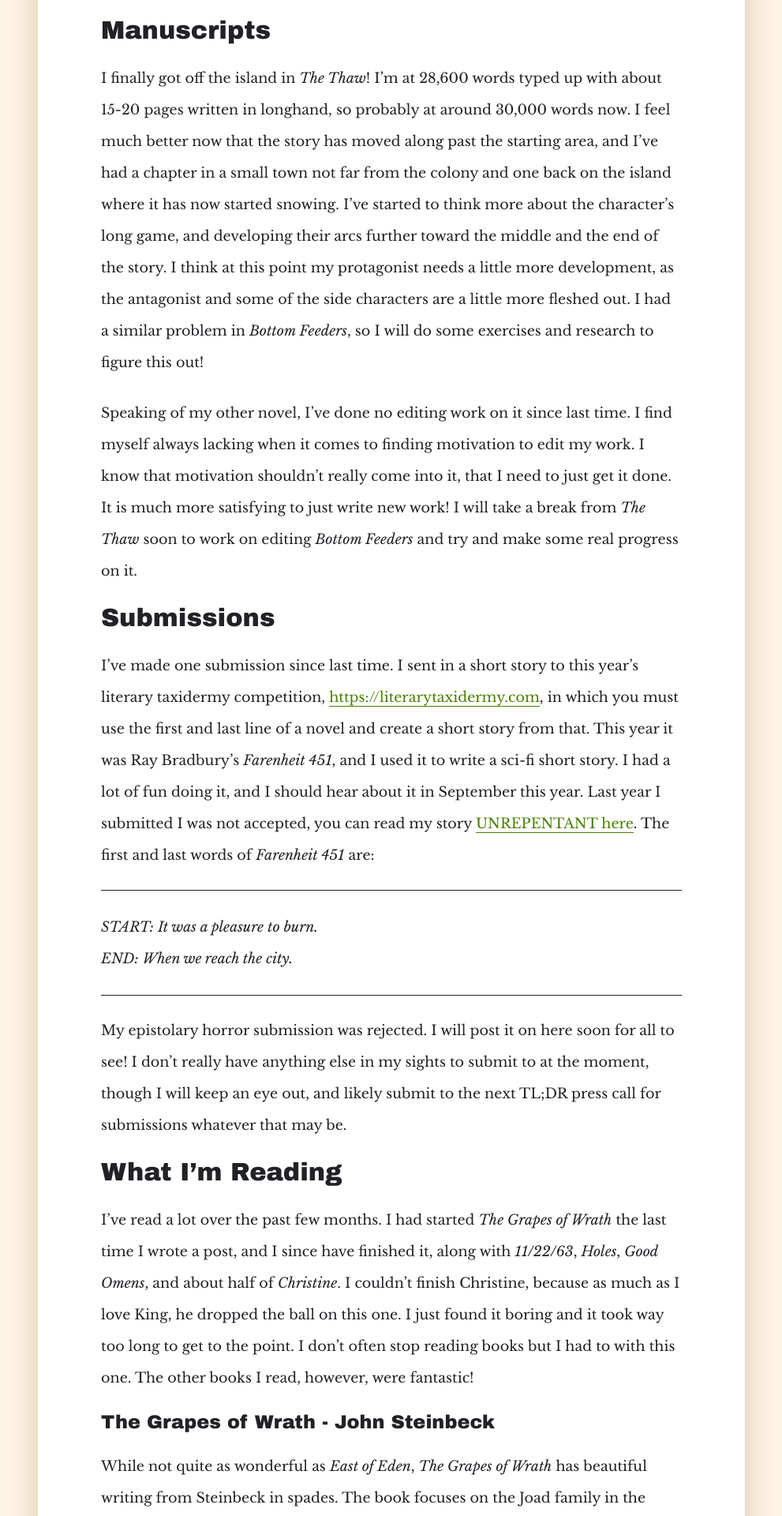
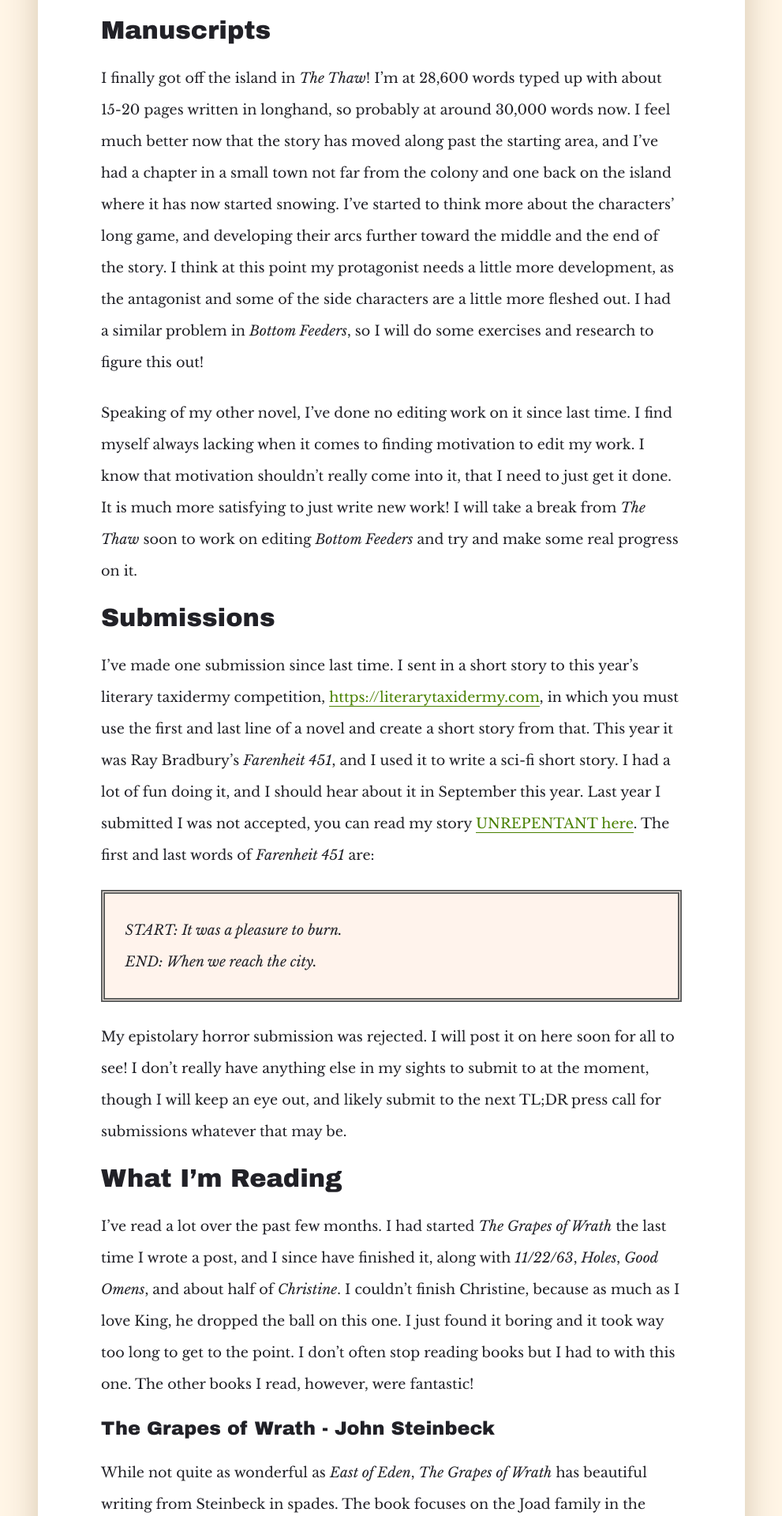
Before and after one commit to martin-brennan/writing.martin-brennan.com, a Jekyll site: the page built from _posts/2019-06-10-now-june-2019.md, in a window 1280 px wide. Shown: the part 626-2546 px from the top of the page at 79% size, without its empty margins (144-1135 px from the left). Built offline with Jekyll 4.4.1, drawn with Linux system fonts in a browser that asks for light colours.

Commit message:
Style fix

```diff
--- a/_posts/2019-06-10-now-june-2019.md
+++ b/_posts/2019-06-10-now-june-2019.md
@@ -15,7 +15,7 @@ I can’t believe it’s been three months since I last did one of these. Where
 
 ## Manuscripts
 
-I finally got off the island in _The Thaw_! I’m at 28,600 words typed up with about 15-20 pages written in longhand, so probably at around 30,000 words now. I feel much better now that the story has moved along past the starting area, and I’ve had a chapter in a small town not far from the colony and one back on the island where it has now started snowing. I’ve started to think more about the character’s long game, and developing their arcs further toward the middle and the end of the story. I think at this point my protagonist needs a little more development, as the antagonist and some of the side characters are a little more fleshed out. I had a similar problem in _Bottom Feeders_, so I will do some exercises and research to figure this out!
+I finally got off the island in _The Thaw_! I’m at 28,600 words typed up with about 15-20 pages written in longhand, so probably at around 30,000 words now. I feel much better now that the story has moved along past the starting area, and I’ve had a chapter in a small town not far from the colony and one back on the island where it has now started snowing. I’ve started to think more about the characters' long game, and developing their arcs further toward the middle and the end of the story. I think at this point my protagonist needs a little more development, as the antagonist and some of the side characters are a little more fleshed out. I had a similar problem in _Bottom Feeders_, so I will do some exercises and research to figure this out!
 
 Speaking of my other novel, I’ve done no editing work on it since last time. I find myself always lacking when it comes to finding motivation to edit my work. I know that motivation shouldn’t really come into it, that I need to just get it done. It is much more satisfying to just write new work! I will take a break from _The Thaw_ soon to work on editing _Bottom Feeders_ and try and make some real progress on it.
 
--- a/_sass/typography.scss
+++ b/_sass/typography.scss
@@ -6,13 +6,13 @@
 }
 
 blockquote {
-  border: 1px solid $base-color;
-  border-right: 0;
-  border-left: 0;
-  padding: 1.6rem 0;
-  color: $base-color;
+  border: 5px solid #5f5f5f;
+  border-style: double;
+  padding: 1.6rem;
+  color: #212127;
   margin: 1.5rem 0;
   font-size: 1.1rem;
+  background-color: #fff3ec;
 
   p {
     margin-top: 0;
@@ -100,6 +100,19 @@ p {
   }
 }
 
+cite {
+  width: 100%;
+  display: block;
+  text-align: right;
+  font-style: italic;
+  text-align: right;
+  font-size: 0.7rem;
+
+  a {
+    font-size: 0.7rem;
+  }
+}
+
 .page-nav {
   margin: 15px auto 0;
   width: 500px;
```
